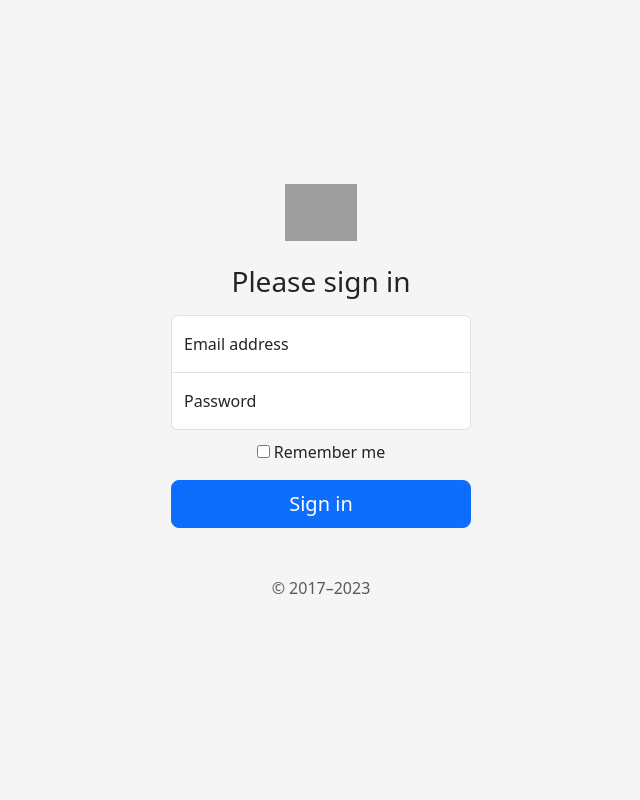
After one commit to lucas-stofaleti/hire-me-questions, a FastAPI app: template app/templates/pages/login.html in a window 1280 px wide. The commit adds this page. Shown: the whole page, without its empty margins (319-959 px from the left). Run offline with FastAPI, Linux system fonts and the light colour scheme; the template is opened without the code that fills it, so the values that code supplies are empty; parts of the project's set-up code (start-up, migrations or seed data) failed here and were passed over; grey boxes are pictures that could not be loaded.

Commit message:
feat: start login endpoint

```diff
--- a/app/main.py
+++ b/app/main.py
@@ -1,10 +1,10 @@
 from fastapi import FastAPI
 from fastapi.staticfiles import StaticFiles
-from app.routes.base import base_router
-
+from app.routes import *
+from fastapi.templating import Jinja2Templates
 
 app = FastAPI()
-
 app.mount("/static", StaticFiles(directory="app/static"), name="static")
 
 app.include_router(base_router)
+app.include_router(auth_router)
--- a/app/routes/__init__.py
+++ b/app/routes/__init__.py
@@ -0,0 +1,2 @@
+from app.routes.base import base_router
+from app.routes.auth import auth_router
--- a/app/routes/base.py
+++ b/app/routes/base.py
@@ -5,6 +5,7 @@ from app.db.database import get_connection
 from fastapi.templating import Jinja2Templates
 
 templates = Jinja2Templates(directory="app/templates")
+
 base_router = APIRouter()
 
 @base_router.get("/", response_class=HTMLResponse)
--- /dev/null
+++ b/app/static/login.css
@@ -0,0 +1,33 @@
+html,
+body {
+  height: 100%;
+}
+
+body {
+  display: flex;
+  align-items: center;
+  padding-top: 40px;
+  padding-bottom: 40px;
+  background-color: #f5f5f5;
+}
+
+.form-signin {
+  max-width: 330px;
+  padding: 15px;
+}
+
+.form-signin .form-floating:focus-within {
+  z-index: 2;
+}
+
+.form-signin input[type="email"] {
+  margin-bottom: -1px;
+  border-bottom-right-radius: 0;
+  border-bottom-left-radius: 0;
+}
+
+.form-signin input[type="password"] {
+  margin-bottom: 10px;
+  border-top-left-radius: 0;
+  border-top-right-radius: 0;
+}
--- /dev/null
+++ b/app/templates/pages/login.html
@@ -0,0 +1,41 @@
+{% extends "shared/base.html" %} {% block css %}
+<link rel="stylesheet" href="{{ url_for('static', path='/login.css') }}" />
+{% endblock %} {% block content %}
+<main class="form-signin w-100 m-auto text-center">
+  <form>
+    <img
+      class="mb-4"
+      src="../assets/brand/bootstrap-logo.svg"
+      alt=""
+      width="72"
+      height="57"
+    />
+    <h1 class="h3 mb-3 fw-normal">Please sign in</h1>
+
+    <div class="form-floating">
+      <input
+        type="email"
+        class="form-control"
+        id="floatingInput"
+        placeholder="name@example.com"
+      />
+      <label for="floatingInput">Email address</label>
+    </div>
+    <div class="form-floating">
+      <input
+        type="password"
+        class="form-control"
+        id="floatingPassword"
+        placeholder="Password"
+      />
+      <label for="floatingPassword">Password</label>
+    </div>
+
+    <div class="checkbox mb-3">
+      <label> <input type="checkbox" value="remember-me" /> Remember me </label>
+    </div>
+    <button class="w-100 btn btn-lg btn-primary" type="submit">Sign in</button>
+    <p class="mt-5 mb-3 text-body-secondary">&copy; 2017–2023</p>
+  </form>
+</main>
+{% endblock %}
--- a/app/templates/shared/base.html
+++ b/app/templates/shared/base.html
@@ -11,14 +11,17 @@
       crossorigin="anonymous"
     />
     <link rel="stylesheet" href="{{ url_for('static', path='/styles.css') }}" />
+    {% block css %} {% endblock %}
   </head>
   <body>
-    {% include "components/navbar.html" %}
+    {% block content %} {% endblock %}
+    <!-- {% include "components/navbar.html" %} -->
     <!-- <h1>User: {{ user }}</h1> -->
     <script
       src="https://cdn.jsdelivr.net/npm/bootstrap@5.3.0-alpha3/dist/js/bootstrap.bundle.min.js"
       integrity="sha384-ENjdO4Dr2bkBIFxQpeoTz1HIcje39Wm4jDKdf19U8gI4ddQ3GYNS7NTKfAdVQSZe"
       crossorigin="anonymous"
     ></script>
+    {% block scripts %} {% endblock %}
   </body>
 </html>
```
Also changed, not shown: app/routes/auth.py (added, +14 -0 lines).
